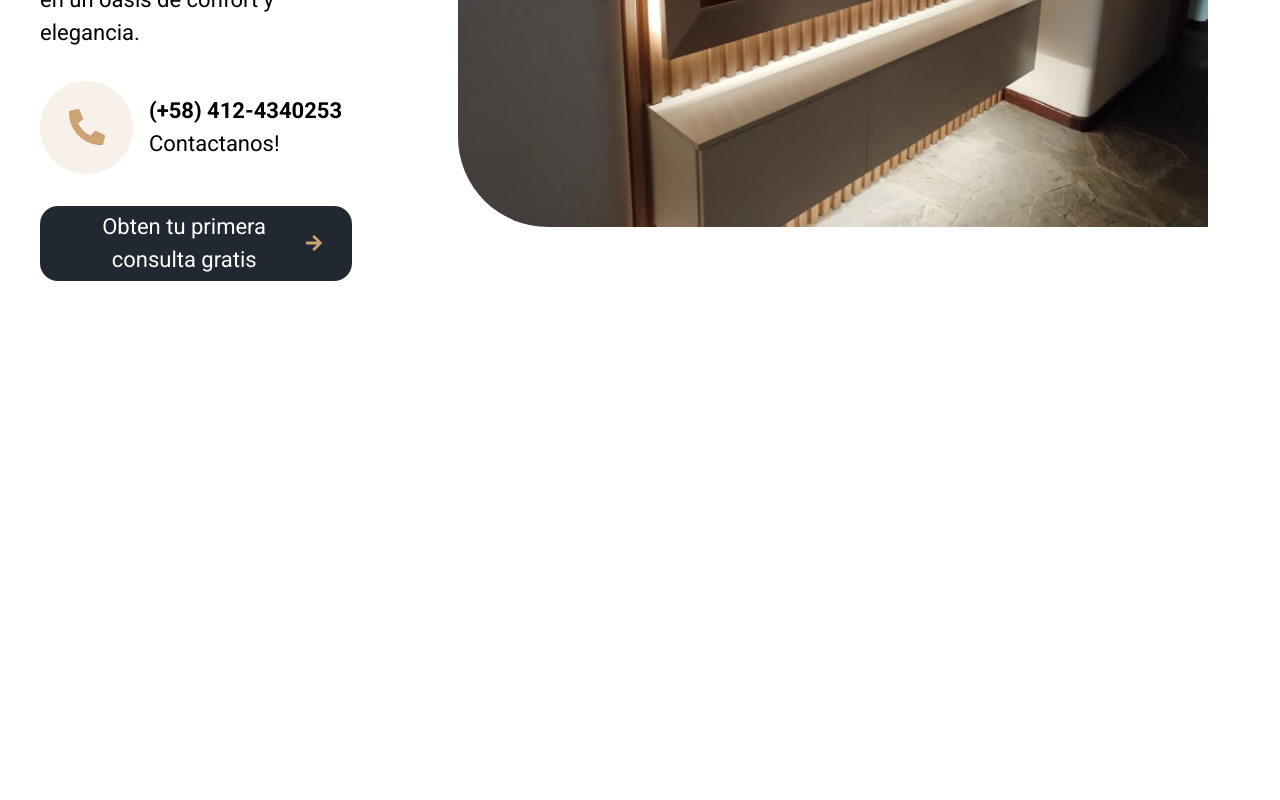
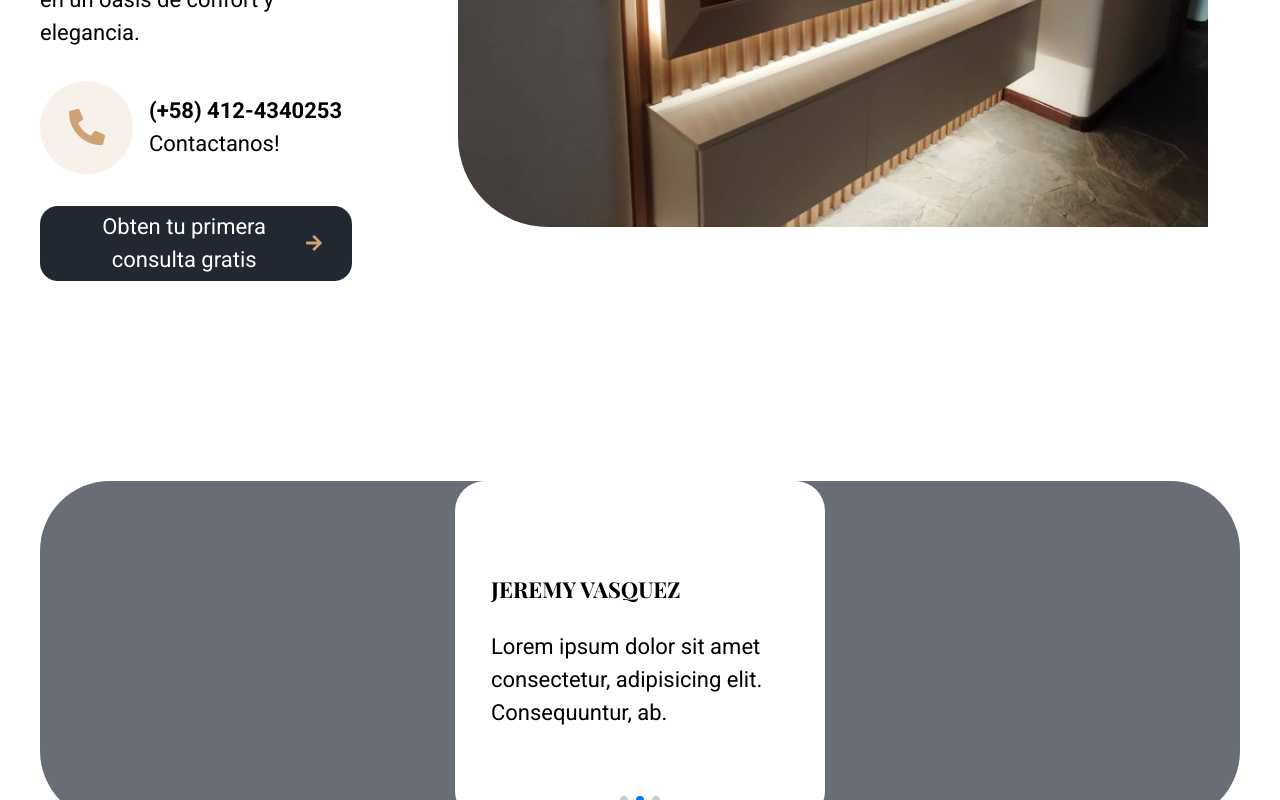
Before and after one commit to fakbo-dev/D.O.N-Oscar-Landing-Page, a Next.js app: page / in a window 1280 px wide. Shown: the part 2000-2800 px from the top of the page. Built offline with nearby package versions, Linux system fonts and the light colour scheme.

Commit message:
Testimonials need HUGE refactoring

```diff
--- a/app/page.jsx
+++ b/app/page.jsx
@@ -3,6 +3,8 @@
 import Hero from "@/components/Hero"
 import Steps from "@/components/Steps"
 import About from "@/components/About"
+import Testimonials from "@/components/Testimonials"
+
 const Home = () => {
   return (
     <>
@@ -14,6 +16,8 @@ const Home = () => {
         <Steps />
         {/* About */}
         <About />
+        {/* Testimonials */}
+        <Testimonials />
         {/* Temporal div */}
         <div className="h-[3000px]"></div>
       </main>
--- a/components/Hero.jsx
+++ b/components/Hero.jsx
@@ -13,7 +13,7 @@ const Hero = () => {
                 <div className="container mx-auto h-full flex items-center justify-center xl:justify-start">
 
                     <div className="w-[567px] flex flex-col items-center  text-center xl:text-left lg:items-start">
-                        <h1 className="h1 mb-8">Haz de tu Hogar Unico</h1>
+                        <h1 className="h1 mb-8 text-white">Haz de tu Hogar Unico</h1>
                         <p className="mb-8 text-1xl text-white">Carpintería/Ebanistería, Fabricación y Remodelación de Muebles, Cocinas, Vestier, Dormitorios y Mucho Más!! Todo a Medida</p>
                         <button className="btn btn-primary mx-auto xl:mx-0">Obten tu primera consulta gratis {<FaArrowRight className="text-accent" />}</button>
                     </div>
--- /dev/null
+++ b/components/Testimonials.jsx
@@ -0,0 +1,74 @@
+"use client"
+import { Swiper, SwiperSlide } from "swiper/react"
+import { Pagination, Autoplay, Navigation } from "swiper/modules"
+// swiper style
+import "swiper/css";
+import "swiper/css/pagination"
+
+const Testimonials = () => {
+    return (
+        <section className="mt-[80px] xl:mt-[200px] relative z-20">
+            {/* Container */}
+            <div className="container mx-auto bg-accent-secondary rounded-[70px] px-6">
+                {/* Slider */}
+                <Swiper
+                    spaceBetween={30}
+                    centeredSlides={true}
+                    autoplay={{
+                        delay: 2500,
+                        disableOnInteraction: false,
+                    }}
+                    pagination={{
+                        clickable: true,
+                    }}
+                    navigation={true}
+                    modules={[Autoplay, Pagination, Navigation]}
+                    className="w-full">
+                    <SwiperSlide className="h-[400px] swiper">
+                        {/* items */}
+                        <div className="w-full max-w-[370px] h-[340px] bg-white rounded-[30px] flex flex-col justify-center p-9 mx-auto">
+                            <div className="flex gap-4 mb-6">
+
+                                <div>
+                                    <h3>Jeremy Vasquez</h3>
+                                </div>
+                            </div>
+                            <p>Lorem ipsum dolor sit amet consectetur, adipisicing elit. Consequuntur, ab.</p>
+                        </div>
+
+                    </SwiperSlide>
+
+                    <SwiperSlide className="h-[400px] swiper">
+                        {/* items */}
+                        <div className="w-full max-w-[370px] h-[340px] bg-white rounded-[30px] flex flex-col justify-center p-9 mx-auto">
+                            <div className="flex gap-4 mb-6">
+
+                                <div>
+                                    <h3>Jeremy Vasquez</h3>
+                                </div>
+                            </div>
+                            <p>Lorem ipsum dolor sit amet consectetur, adipisicing elit. Consequuntur, ab.</p>
+                        </div>
+
+                    </SwiperSlide>
+
+                    <SwiperSlide className="h-[400px] swiper">
+                        {/* items */}
+                        <div className="w-full max-w-[370px] h-[340px] bg-white rounded-[30px] flex flex-col justify-center p-9 mx-auto">
+                            <div className="flex gap-4 mb-6">
+
+                                <div>
+                                    <h3>Jeremy Vasquez</h3>
+                                </div>
+                            </div>
+                            <p>Lorem ipsum dolor sit amet consectetur, adipisicing elit. Consequuntur, ab.</p>
+                        </div>
+
+                    </SwiperSlide>
+                </Swiper>
+            </div>
+        </section>
+    )
+}
+
+export default Testimonials
--- a/tailwind.config.js
+++ b/tailwind.config.js
@@ -33,7 +33,7 @@ module.exports = {
         secondary: "#20262E",
         accent: {
           DEFAULT: "#cda274",
-          secondary: "#F4Dec",
+          secondary: "#686D76",
           hover: "#b88c5d",
         }
       },
```
